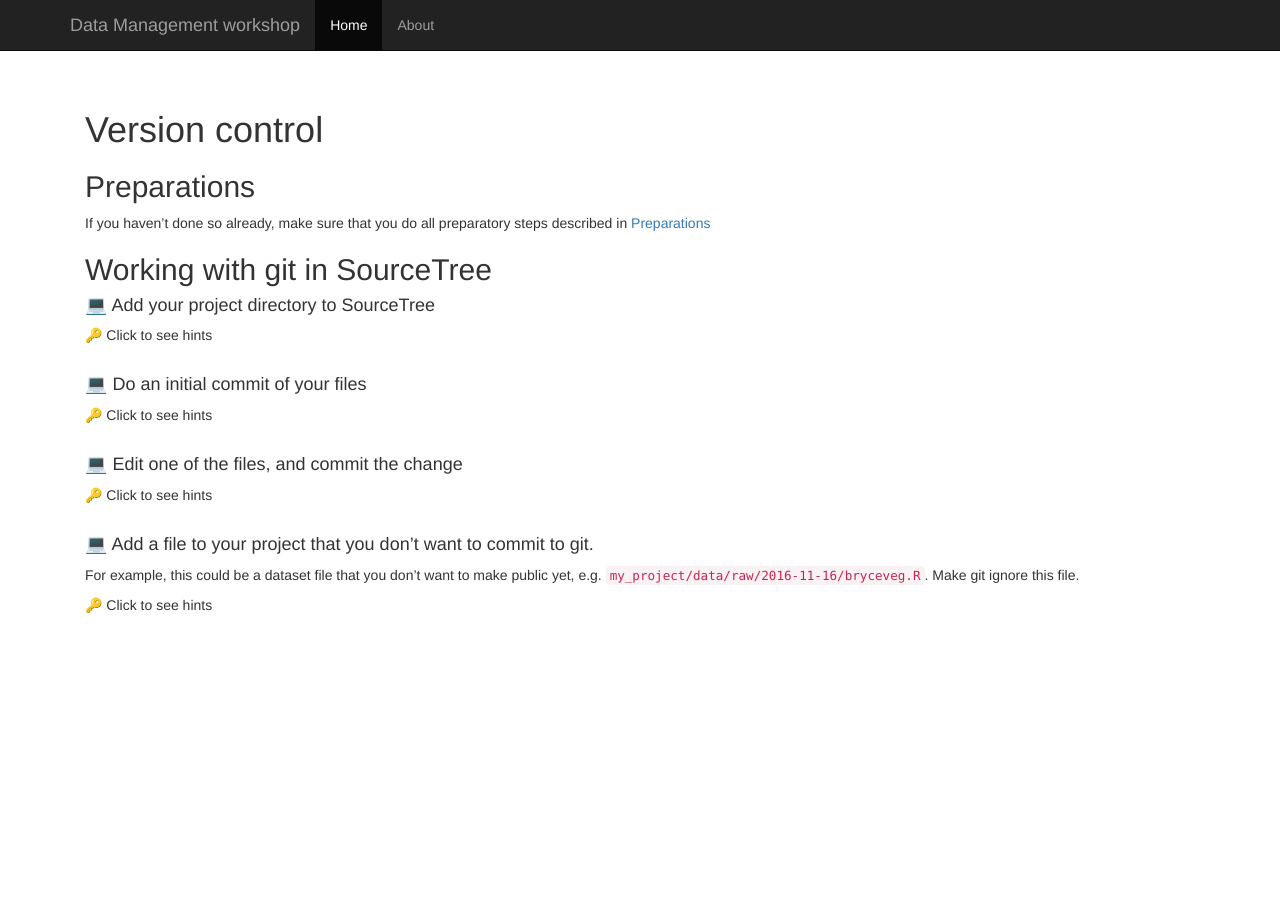
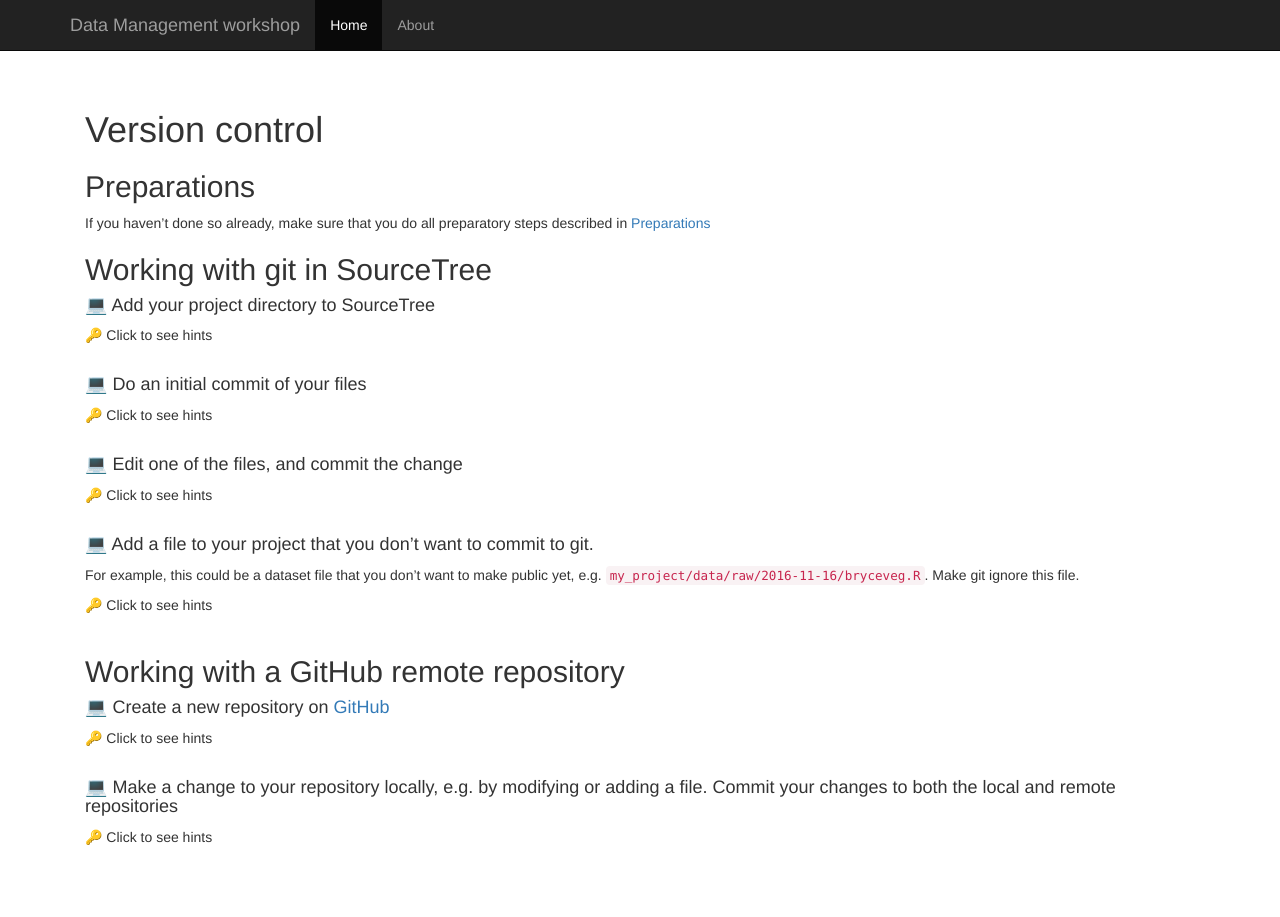
Before and after one commit to nicjar/DM_WS, a Jekyll site: the page built from exercises/2-git.md, in a window 1280 px wide. Built offline with Jekyll 4.4.1, drawn with Linux system fonts in a browser that asks for light colours; nearby versions of some CDN libraries; emoji names are drawn with the system emoji font; some of the changed lines change nothing that is shown.

Commit message:
GitHub exercises updated

```diff
--- a/exercises/2-git.md
+++ b/exercises/2-git.md
@@ -60,3 +60,40 @@ For example, this could be a dataset file that you don't want to make public yet
 * Notice that a new file _.gitignore_ has appeared. Add and commit that file to your repository.
 </details>
 <br />
+
+## Working with a GitHub remote repository
+
+#### :computer: Create a new repository on [GitHub](https://github.com)
+<details markdown="1">
+<summary>:key: Click to see hints</summary>
+* Go to GitHub, and log in to your account
+* Click the _Start a project_ or the _New repository_ button
+  * Give the the repository the same name as the folder on your computer
+    * _You can name it anything you want, but it's usually easier to understand what's going on if they are called the same thing_
+  * Add a description if you want to
+  * Select _Public_ or _Private_. (If you want to make it Private, what's your reason for this?)
+  * Ignore the rest of the choices
+  * Click the _Create repository_ button
+* Copy the link shown under _Quick setup_ on the next page
+![](images/GH_new_repo_url.png)
+* In SourceTree, click _Settings_ (on the top right).
+  * then _Remotes_ tab, _Add_ button
+  * Check the _Default remote_ choice
+  * In _URL / Path_, paste the link that you copied from GitHub
+  * Add your GitHub username
+* To **push** your local repository state to the remote repository on GitHub, click the _Push_ button in the toolbar at the top
+  * Check the _master_ branch choice, and click the _Push_ button
+  * Submit username and password in the _Authenticate_ dialog that pops up
+  * _You should now see two branch names in the commit history: **master** and **origin/master**_
+* Go back to GitHub and check that you can see your repository. (Click the name of the repository at the top, or the _Code_ tab)
+	* Also notice that the file you told git to ignore in the previous task is not present in the remote repository
+</details>
+<br />
+
+#### :computer: Make a change to your repository locally, e.g. by modifying or adding a file. Commit your changes to both the local and remote repositories
+<details markdown="1">
+<summary>:key: Click to see hints</summary>
+* After changing some file, stage the file as usual.
+* Check the _Push changes immediately to origin/master_ choice below the commit message text field, Click the _Commit_ button
+</details>
+<br />
```
